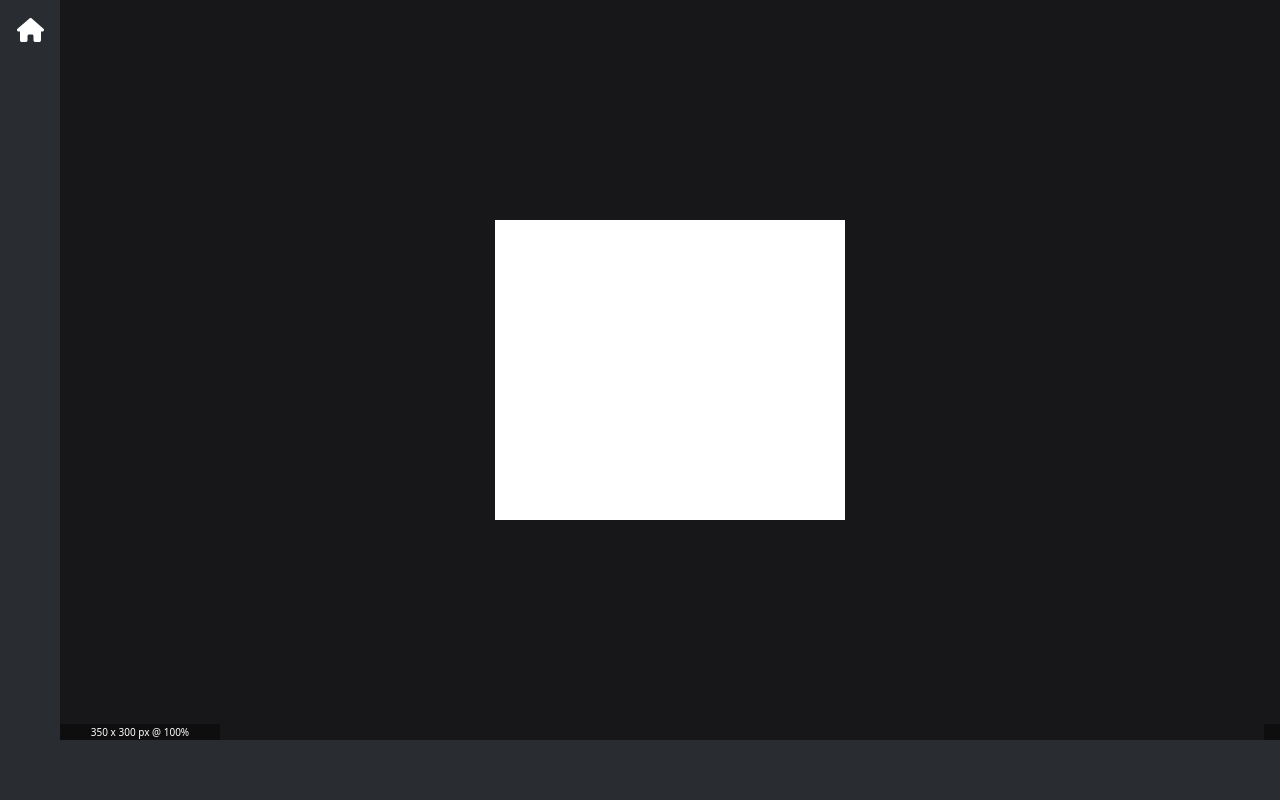
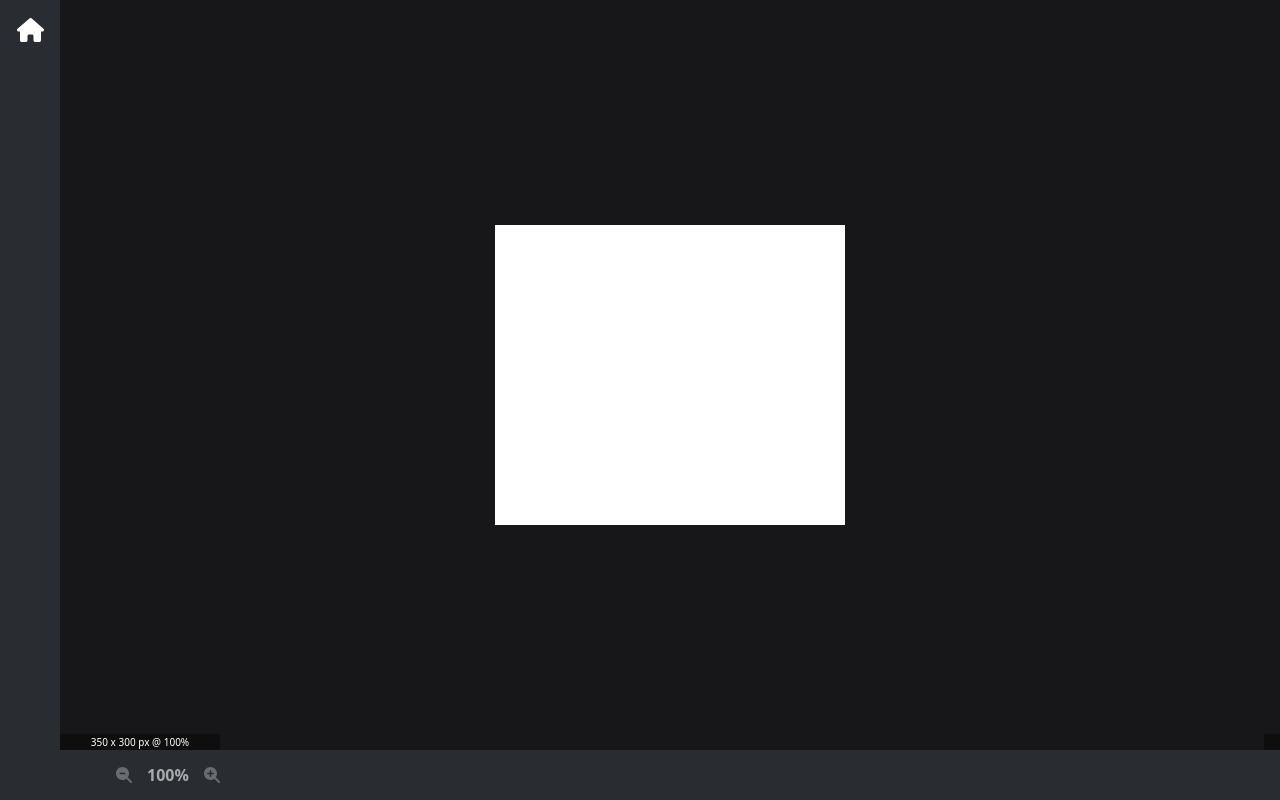
Before and after one commit to RubenEscobar82/drawing-app, a React (Vite) app: page / in a window 1280 px wide. Both pictures are taken after a click on the button "From scratch". Built offline with nearby package versions, Linux system fonts and the light colour scheme.

Commit message:
add zoom buttons

```diff
--- a/src/components/Canvas/Canvas.module.scss
+++ b/src/components/Canvas/Canvas.module.scss
@@ -10,6 +10,7 @@ $imageInfoWidth: 160px;
 
   canvas {
     touch-action: none;
+    user-select: none;
   }
 
   #imageInfoContainer {
@@ -33,6 +34,7 @@ $imageInfoWidth: 160px;
     #horizontalScrollHolder {
       height: $scrollHolderSize;
       flex: 1;
+      user-select: none;
     }
 
     #spacer {
@@ -52,5 +54,6 @@ $imageInfoWidth: 160px;
     position: absolute;
     top: 0;
     right: 0;
+    user-select: none;
   }
 }
--- a/src/components/Canvas/Canvas.tsx
+++ b/src/components/Canvas/Canvas.tsx
@@ -14,6 +14,7 @@ import {
   getCanvasEvtPosition,
   getPinchDistance,
   clampValue,
+  float2Percentage,
 } from "@src/helpers";
 import { CursorPosition } from "@src/types";
 import styles from "./Canvas.module.scss";
@@ -116,9 +117,6 @@ const Canvas: FC<canvasProps> = ({ imgSrc }) => {
       }
     }
   };
-
-  const getFormattedScale = () =>
-    `${Math.floor(displayCanvasConfig.scale * 100)}%`;
 
   const handleTouchEnd = () => {
     isPanning.current = false;
@@ -292,7 +290,7 @@ const Canvas: FC<canvasProps> = ({ imgSrc }) => {
       <div id={styles.imageInfoContainer}>
         <div id={styles.imageInfo}>
           {displayCanvasConfig.imgWidth} x {displayCanvasConfig.imgHeight} px @{" "}
-          {getFormattedScale()}
+          {float2Percentage(displayCanvasConfig.scale)}
         </div>
         <div id={styles.horizontalScrollHolder}>
           <ScrollBar
--- a/src/helpers/index.ts
+++ b/src/helpers/index.ts
@@ -4,4 +4,4 @@ export {
   getCanvasEvtPosition,
   getPinchDistance,
 } from "./canvas";
-export { roundToTwoDecimals, clampValue } from "./numbers";
+export { roundToTwoDecimals, clampValue, float2Percentage } from "./numbers";
--- a/src/helpers/numbers.ts
+++ b/src/helpers/numbers.ts
@@ -19,4 +19,6 @@ const clampValue = (args: { min?: number; value: number; max?: number }) => {
   return value;
 };
 
-export { roundToTwoDecimals, clampValue };
+const float2Percentage = (input: number) => `${Math.floor(input * 100)}%`;
+
+export { roundToTwoDecimals, clampValue, float2Percentage };
--- a/src/hooks/useZoom.ts
+++ b/src/hooks/useZoom.ts
@@ -23,7 +23,7 @@ const useZoom = () => {
 
   const handleZoom = (arg: {
     scale: number;
-    cursorPosition: CursorPosition;
+    cursorPosition?: CursorPosition;
   }) => {
     const newScale = clampValue({
       min: minScale.current,
@@ -37,7 +37,7 @@ const useZoom = () => {
       let offsetX = 0;
       let offsetY = 0;
 
-      if (scaledImgWidth <= prev.canvasWidth) {
+      if (!arg.cursorPosition || scaledImgWidth <= prev.canvasWidth) {
         offsetX = Math.floor((prev.canvasWidth - scaledImgWidth) / 2);
       } else {
         offsetX = Math.floor(
@@ -50,7 +50,7 @@ const useZoom = () => {
           })
         );
       }
-      if (scaledImgHeight <= prev.canvasHeight) {
+      if (!arg.cursorPosition || scaledImgHeight <= prev.canvasHeight) {
         offsetY = Math.floor((prev.canvasHeight - scaledImgHeight) / 2);
       } else {
         offsetY = Math.floor(
--- a/src/views/Workspace/Workspace.module.scss
+++ b/src/views/Workspace/Workspace.module.scss
@@ -1,9 +1,9 @@
-@use "@src/styles/abstracts/colors" as cls;
+@use "@src/styles/abstracts/colors" as *;
 @use "@src/styles/abstracts/breakpoints" as bps;
 @use "@src/styles/abstracts/mixins" as mxs;
 
 $toolbar-size: 60px;
-$bottom-bar-size: 60px;
+$bottom-bar-size: 50px;
 $workspace-width: 100dvw;
 $workspace-height: 100dvh;
 
@@ -13,22 +13,22 @@ $workspace-height: 100dvh;
   min-width: 350px;
   height: $workspace-height;
   min-height: 300px;
-  background-color: cls.$color-primary-dark;
+  background-color: $color-primary-dark;
   display: flex;
   align-items: center;
   justify-content: center;
   padding: 2rem;
   box-sizing: border-box;
-  background: cls.$color-primary-dark;
+  background: $color-primary-dark;
   overflow: auto;
   z-index: 1;
 
   .splashContent {
-    background-color: cls.$color-primary-dark;
+    background-color: $color-primary-dark;
     padding: 2.5rem;
     border-radius: 1.5rem;
     border-style: dotted;
-    border-color: cls.$color-secondary;
+    border-color: $color-secondary;
     max-width: 400px;
     width: 100%;
     text-align: center;
@@ -36,11 +36,11 @@ $workspace-height: 100dvh;
     h1 {
       font-size: 1.8rem;
       margin-bottom: 0.5rem;
-      color: cls.$color-light;
+      color: $color-light;
     }
 
     p {
-      color: cls.$color-text-dim;
+      color: $color-text-dim;
       margin-bottom: 2rem;
     }
 
@@ -53,8 +53,8 @@ $workspace-height: 100dvh;
 
     .fileUpload {
       display: block;
-      background-color: cls.$color-primary;
-      color: cls.$color-light;
+      background-color: $color-primary;
+      color: $color-light;
       border-radius: 0.75rem;
       margin-bottom: 1rem;
       font-weight: 500;
@@ -64,22 +64,22 @@ $workspace-height: 100dvh;
       }
 
       &:hover {
-        box-shadow: 0 0 15px cls.$color-primary;
+        box-shadow: 0 0 15px $color-primary;
       }
     }
 
     .blankButton {
       display: inline-block;
       background: none;
-      color: cls.$color-text-dim;
-      border-color: cls.$color-text-dim;
+      color: $color-text-dim;
+      border-color: $color-text-dim;
       border-radius: 0.75rem;
       border-style: solid;
       font-weight: 500;
 
       &:hover {
-        background-color: cls.$color-secondary;
-        color: cls.$color-light;
+        background-color: $color-secondary;
+        color: $color-light;
       }
     }
   }
@@ -89,7 +89,7 @@ $workspace-height: 100dvh;
   position: absolute;
   width: $workspace-width;
   height: $workspace-height;
-  background-color: cls.$color-dark;
+  background-color: $color-dark;
   z-index: 0;
 
   .toolBar,
@@ -102,8 +102,9 @@ $workspace-height: 100dvh;
   .toolBar,
   .bottomBar {
     display: flex;
-    background-color: cls.$color-primary-dark;
-    color: cls.$color-light;
+    align-items: center;
+    background-color: $color-primary-dark;
+    color: $color-light;
 
     .toggleHome {
       width: $toolbar-size;
@@ -113,6 +114,53 @@ $workspace-height: 100dvh;
       align-items: center;
       justify-content: center;
       font-size: 1.5rem;
+    }
+
+    #zoom,
+    #history,
+    #file {
+      align-items: center;
+      border-left: 2px solid var($color-secondary);
+      display: flex;
+      flex-direction: row;
+      height: 28px;
+      margin-left: 25px;
+      padding-left: 25px;
+    }
+
+    #zoom {
+      #zoomLevel {
+        width: 60px;
+        height: 28px;
+        border-radius: 4px;
+        color: $color-text-dim;
+        cursor: pointer;
+        font-weight: 700;
+        line-height: 28px;
+        text-align: center;
+        transition: all 0.15s linear;
+      }
+      .zoomButton {
+        width: 28px;
+        height: 28px;
+        cursor: pointer;
+        border-radius: 4px;
+        color: $color-text-dim;
+        position: relative;
+        transition: all 0.15s linear;
+        padding: 6px;
+        opacity: 0.5;
+        box-sizing: border-box;
+        display: flex;
+        align-items: center;
+        justify-content: center;
+        user-select: none;
+
+        &:hover {
+          color: $color-white;
+          background-color: $color-secondary;
+        }
+      }
     }
   }
 
@@ -147,6 +195,10 @@ $workspace-height: 100dvh;
 
       .toggleHome {
         display: flex;
+      }
+
+      #zoom {
+        display: none;
       }
     }
 
--- a/src/views/Workspace/Workspace.tsx
+++ b/src/views/Workspace/Workspace.tsx
@@ -1,13 +1,23 @@
 import { FC, ChangeEvent, useState } from "react";
 import { Canvas } from "@src/components";
 import { FontAwesomeIcon } from "@fortawesome/react-fontawesome";
-import { faUpload, faHome } from "@fortawesome/free-solid-svg-icons";
+import {
+  faUpload,
+  faHome,
+  faMagnifyingGlassPlus,
+  faMagnifyingGlassMinus,
+} from "@fortawesome/free-solid-svg-icons";
+import { useCanvasContext, useZoom } from "@src/hooks";
+import { float2Percentage } from "@src/helpers";
 import { Step } from "@src/types";
 import styles from "./Workspace.module.scss";
 
 const Workspace: FC = () => {
   const [currentStep, setCurrentStep] = useState<Step>(Step.SELECTING_IMAGE);
   const [imgSrc, setImgSrc] = useState<string | null>(null);
+
+  const { displayCanvasConfig } = useCanvasContext();
+  const { handleZoom } = useZoom();
 
   const handleFileChange = (event: ChangeEvent<HTMLInputElement>) => {
     const file = event.target.files?.[0];
@@ -56,7 +66,30 @@ const Workspace: FC = () => {
           <div className={styles.canvasWrapper}>
             <Canvas imgSrc={imgSrc} />
           </div>
-          <div className={styles.bottomBar}>{renderToggleHome()}</div>
+          <div className={styles.bottomBar}>
+            {renderToggleHome()}
+            <div id={styles.zoom}>
+              <div
+                className={styles.zoomButton}
+                onClick={() =>
+                  handleZoom({ scale: displayCanvasConfig.scale * 0.8 })
+                }
+              >
+                <FontAwesomeIcon icon={faMagnifyingGlassMinus} />
+              </div>
+              <div id={styles.zoomLevel}>
+                {float2Percentage(displayCanvasConfig.scale)}
+              </div>
+              <div
+                className={styles.zoomButton}
+                onClick={() =>
+                  handleZoom({ scale: displayCanvasConfig.scale * 1.1 })
+                }
+              >
+                <FontAwesomeIcon icon={faMagnifyingGlassPlus} />
+              </div>
+            </div>
+          </div>
         </div>
       )}
     </>
```
